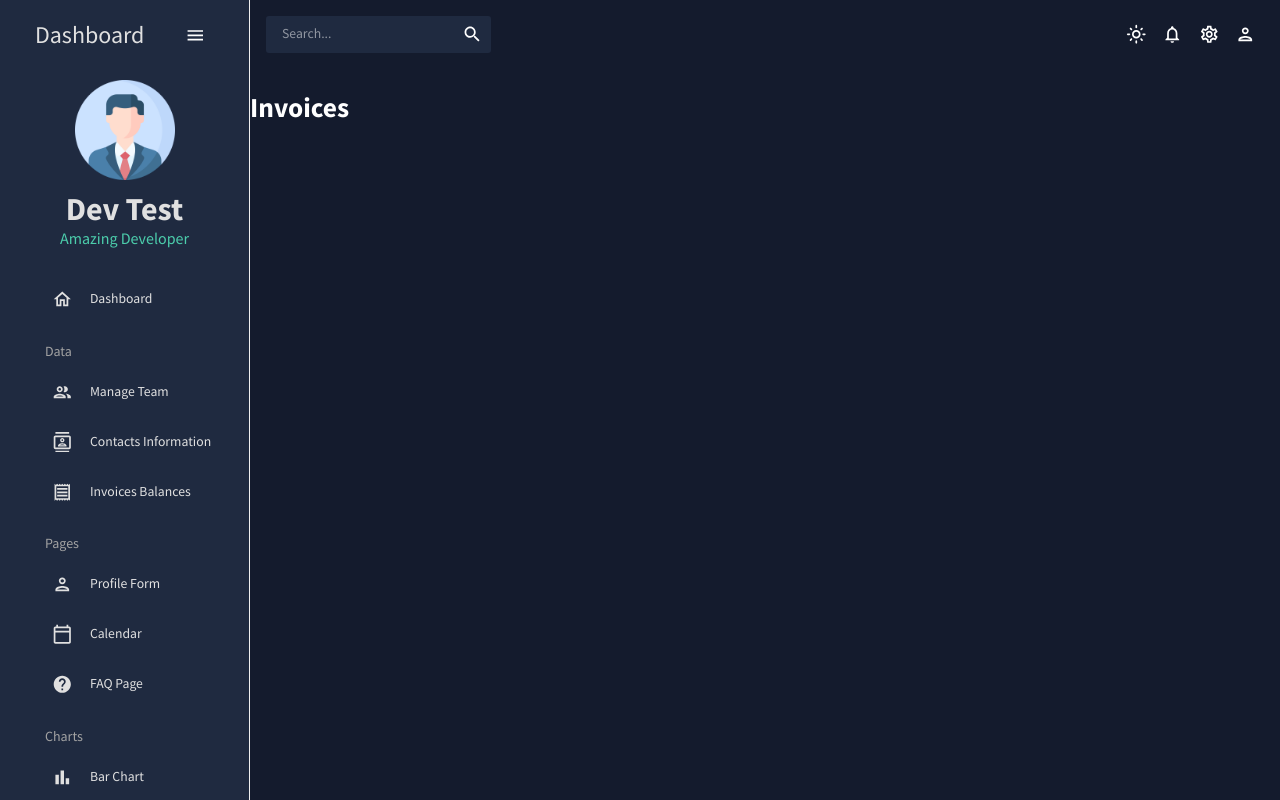
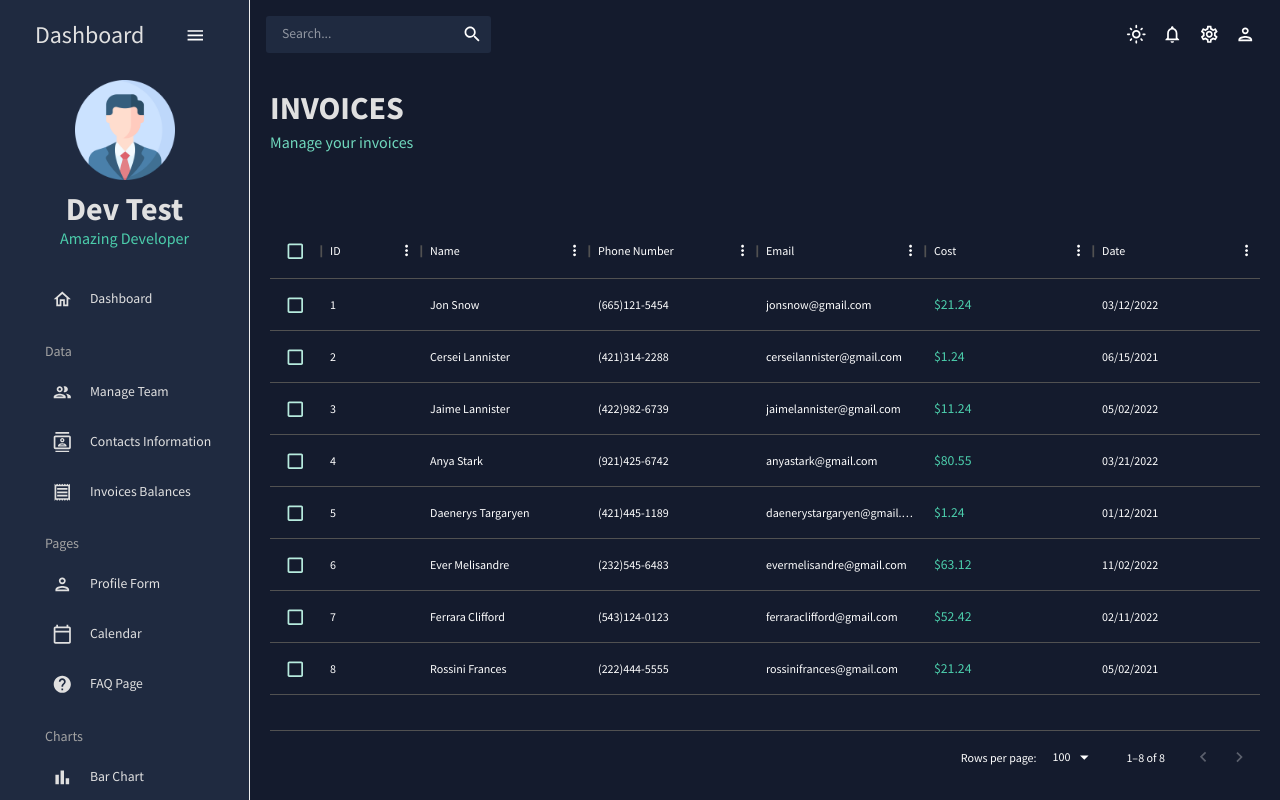
Before and after one commit to gBoole01/react-dashboard, a React (Vite) app: page /invoices in a window 1280 px wide. Built offline with nearby package versions, Linux system fonts and the light colour scheme.

Commit message:
feat: add Invoices scene

```diff
--- a/src/scenes/contacts/index.jsx
+++ b/src/scenes/contacts/index.jsx
@@ -4,7 +4,7 @@ import Header from "../../components/Header";
 import { mockDataContacts } from "../../data/mockData";
 import { tokens } from "../../theme";
 
-const Team = () => {
+const Contacts = () => {
   const theme = useTheme();
   const colors = tokens(theme.palette.mode);
 
@@ -64,4 +64,4 @@ const Team = () => {
   );
 };
 
-export default Team;
+export default Contacts;
--- a/src/scenes/invoices/index.jsx
+++ b/src/scenes/invoices/index.jsx
@@ -1,8 +1,58 @@
+import { Box, Typography, useTheme } from "@mui/material";
+import { DataGrid } from "@mui/x-data-grid";
+import Header from "../../components/Header";
+import { mockDataInvoices } from "../../data/mockData";
+import { tokens } from "../../theme";
+
 const Invoices = () => {
+  const theme = useTheme();
+  const colors = tokens(theme.palette.mode);
+
+  const columns = [
+    { field: "id", headerName: "ID" },
+    {
+      field: "name",
+      headerName: "Name",
+      flex: 1,
+    },
+    { field: "phone", headerName: "Phone Number", flex: 1 },
+    { field: "email", headerName: "Email", flex: 1 },
+    {
+      field: "cost",
+      headerName: "Cost",
+      flex: 1,
+      renderCell: (params) => (
+        <Typography color={colors.greenAccent[500]}>
+          ${params.row.cost}
+        </Typography>
+      ),
+    },
+    {
+      field: "date",
+      headerName: "Date",
+      flex: 1,
+    },
+  ];
+
   return (
-    <div>
-      <h1>Invoices</h1>
-    </div>
+    <Box m="20px">
+      <Box display="flex" justifyContent="space-between" alignItems="center">
+        <Header title="Invoices" subtitle="Manage your invoices" />
+      </Box>
+      <Box m="40px 0 0" height="70vh">
+        <DataGrid
+          checkboxSelection
+          sx={{
+            border: "none",
+            "& .MuiCheckbox-root": {
+              color: `${colors.greenAccent[200]} !important`,
+            },
+          }}
+          rows={mockDataInvoices}
+          columns={columns}
+        />
+      </Box>
+    </Box>
   );
 };
 
```
